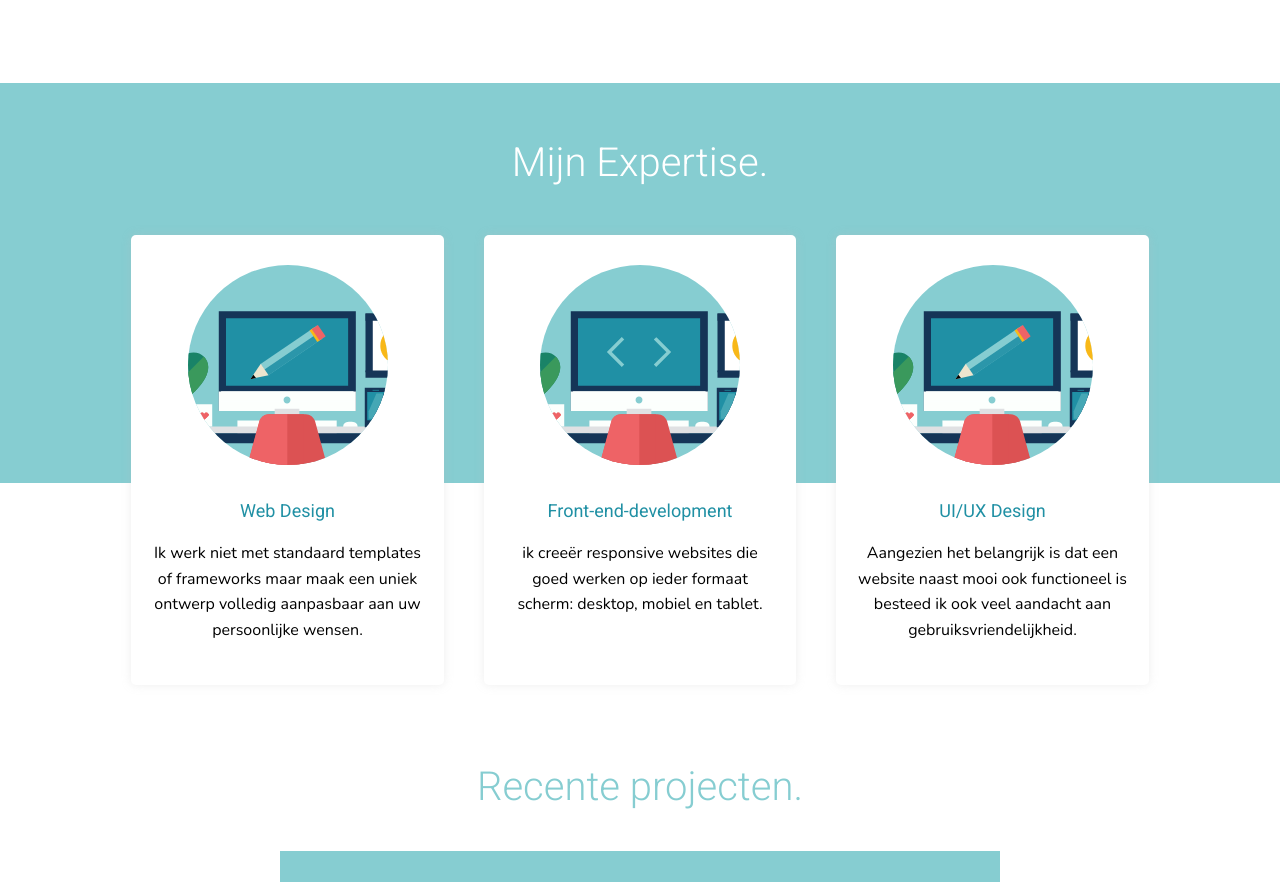
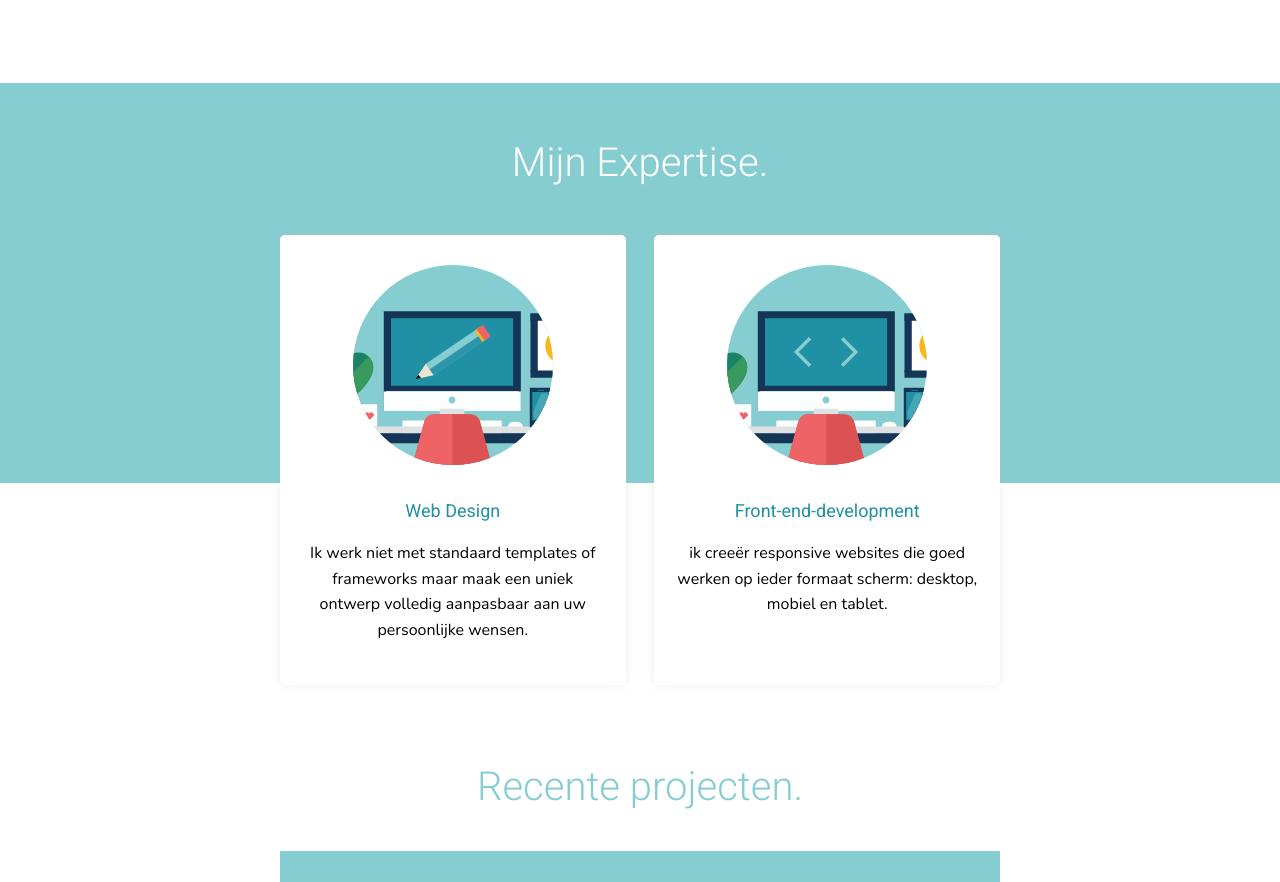
Before and after one commit to TiffanyvdHoven/portfolio, a plain HTML site: page index.html in a window 1280 px wide. Shown: the part 760-1642 px from the top of the page. Drawn offline with nearby package versions, Linux system fonts and the light colour scheme.

Commit message:
back to previous version

```diff
--- a/index.html
+++ b/index.html
@@ -35,7 +35,7 @@
       </section>
 
       <section class="description">
-        <div class="section-wrapper">
+        <div class="wrapper">
           <h1 class="white-text"> Mijn Expertise. </h1>
 
           <div class="flexbox">
@@ -50,12 +50,6 @@
             <img class="circle-img" src="img/front-end-development.svg" alt="front-end-development illustration">
             <h2> Front-end-development </h2>
             <p> ik creeër responsive websites die goed werken op ieder formaat scherm: desktop, mobiel en tablet.</p>
-          </div>
-
-          <div class="webdesign2">
-            <img class="circle-img" src="img/webdesign.svg" alt="front-end-development illustration">
-            <h2> UI/UX Design </h2>
-            <p> Aangezien het belangrijk is dat een website naast mooi ook functioneel is besteed ik ook veel aandacht aan gebruiksvriendelijkheid. </p>
           </div>
 
         </div>
--- a/style.css
+++ b/style.css
@@ -7,8 +7,7 @@
   scroll-behavior: smooth;
 }
 
-.wrapper,
-.section-wrapper {
+.wrapper {
   margin-right: auto;
   margin-left: auto;
   padding-left: 15px;
@@ -161,6 +160,11 @@ nav a:hover {
   padding-bottom: 7em;
 }
 
+.carousel-item {
+  padding-top: 2em;
+  padding-bottom: 2em
+}
+
   .padding-projects-section {
     padding-top: 2em;
   }
@@ -173,16 +177,10 @@ nav a:hover {
   }
 
   .webdesign,
-  .webdesign2,
   .development {
     border-radius: 5px;
     background-color: white;
     padding: 20px;
-    width: 100%;
-    -webkit-box-shadow: 0px 0px 10px 0px rgba(191,191,191,0.26);
-    -moz-box-shadow: 0px 0px 10px 0px rgba(191,191,191,0.26);
-    box-shadow: 0px 0px 10px 0px rgba(191,191,191,0.26);
-    margin: 10px;
   }
 
   .description {
@@ -190,7 +188,7 @@ nav a:hover {
     padding-bottom: 6em;
     padding-top: 3em;
     height: 400px;
-    margin-bottom: 55em;
+    margin-bottom: 30em;
   }
 
   .flexbox {
@@ -200,19 +198,13 @@ nav a:hover {
     margin-top: 40px;
   }
 
-@media (min-width: 300px) {
+@media (max-width: 400px) {
     .description {
-      margin-bottom: 68em;
+      margin-bottom: 35em;
     }
 }
 
-@media (min-width: 440px) {
-    .description {
-      margin-bottom: 60em;
-    }
-}
-
-  @media (min-width: 1000px) {
+  @media (min-width: 800px) {
 
   .description {
     margin-bottom: 12em;
@@ -220,18 +212,18 @@ nav a:hover {
 
   .flexbox {
     display: flex;
-    justify-content: center;
+    justify-content: space-between;
     margin-top: 40px;
   }
 
     .webdesign,
-    .webdesign2,
     .development {
-      width: 25%;
+      width: 48%;
       margin: 0;
-      margin-left: 20px;
-      margin-right: 20px;
       height: 450px;
+      -webkit-box-shadow: 0px 0px 10px 0px rgba(191,191,191,0.26);
+      -moz-box-shadow: 0px 0px 10px 0px rgba(191,191,191,0.26);
+      box-shadow: 0px 0px 10px 0px rgba(191,191,191,0.26);
     }
   }
 
```
